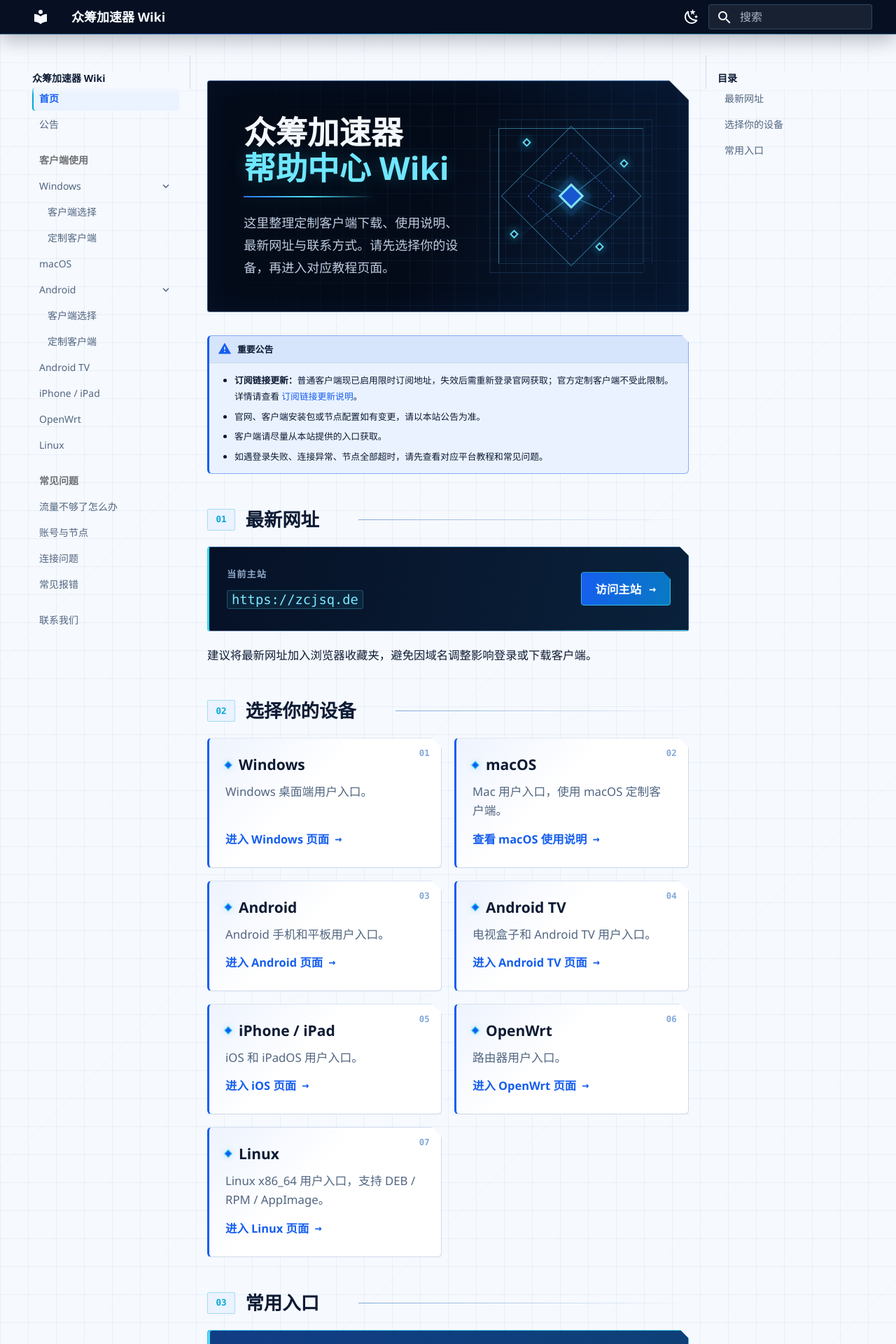
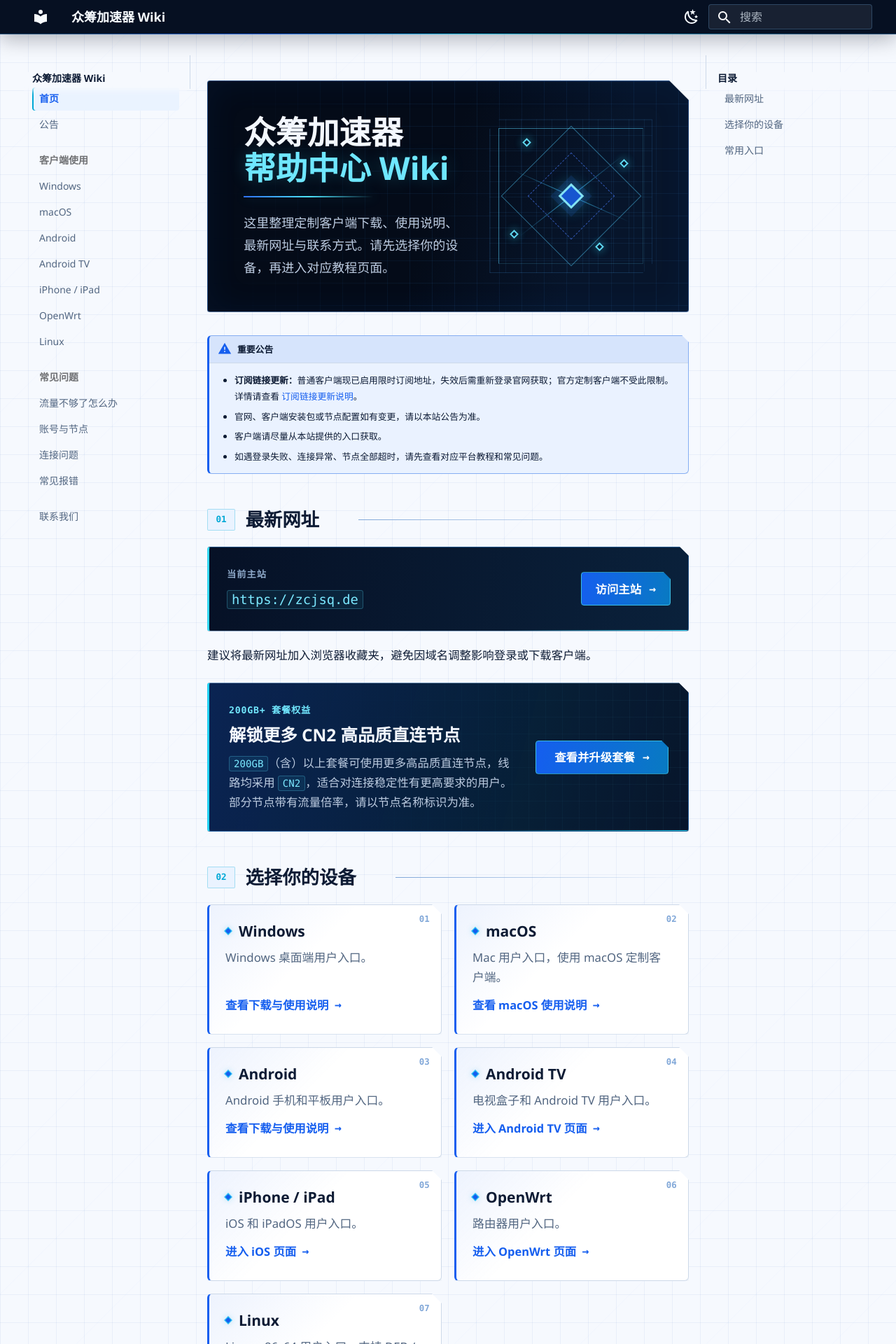
Before and after one commit to Netflixxp/airport-wiki, an MkDocs documentation site: the page built from docs/index.md, in a window 1280 px wide. Shown: the top 1920 px of the page at 70% size. Built offline with MkDocs 1.6.1 and Material for MkDocs 9.7.7, drawn with Linux system fonts in a browser that asks for light colours.

Commit message:
Simplify client navigation and highlight premium plans

```diff
--- a/docs/index.md
+++ b/docs/index.md
@@ -34,23 +34,32 @@
 
 建议将最新网址加入浏览器收藏夹，避免因域名调整影响登录或下载客户端。
 
+<section class="plan-highlight" aria-labelledby="plan-highlight-title">
+  <div class="plan-highlight-copy">
+    <span class="plan-highlight-kicker">200GB+ 套餐权益</span>
+    <h2 id="plan-highlight-title">解锁更多 CN2 高品质直连节点</h2>
+    <p><code>200GB</code>（含）以上套餐可使用更多高品质直连节点，线路均采用 <code>CN2</code>，适合对连接稳定性有更高要求的用户。部分节点带有流量倍率，请以节点名称标识为准。</p>
+  </div>
+  <a class="doc-button plan-highlight-action" href="https://zcjsq.de">查看并升级套餐</a>
+</section>
+
 ## 选择你的设备 {.home-section-title}
 
 <div class="doc-card-grid">
-  <a class="doc-card" href="platforms/windows/">
+  <a class="doc-card" href="clients/windows-client-a/">
     <span class="doc-card-title">Windows</span>
     <span class="doc-card-text">Windows 桌面端用户入口。</span>
-    <span class="doc-card-meta">进入 Windows 页面</span>
+    <span class="doc-card-meta">查看下载与使用说明</span>
   </a>
   <a class="doc-card" href="clients/macos-client-a/">
     <span class="doc-card-title">macOS</span>
     <span class="doc-card-text">Mac 用户入口，使用 macOS 定制客户端。</span>
     <span class="doc-card-meta">查看 macOS 使用说明</span>
   </a>
-  <a class="doc-card" href="platforms/android/">
+  <a class="doc-card" href="clients/android-client-a/">
     <span class="doc-card-title">Android</span>
     <span class="doc-card-text">Android 手机和平板用户入口。</span>
-    <span class="doc-card-meta">进入 Android 页面</span>
+    <span class="doc-card-meta">查看下载与使用说明</span>
   </a>
   <a class="doc-card" href="clients/android-tv/">
     <span class="doc-card-title">Android TV</span>
--- a/docs/stylesheets/extra.css
+++ b/docs/stylesheets/extra.css
@@ -1008,6 +1008,99 @@ body {
   border-color: rgba(89, 211, 243, 0.28);
 }
 
+.plan-highlight {
+  position: relative;
+  display: grid;
+  grid-template-columns: minmax(0, 1fr) auto;
+  align-items: center;
+  gap: 1.4rem;
+  margin: 1.25rem 0 1.8rem;
+  padding: 1.35rem 1.4rem;
+  color: var(--doc-hero-text);
+  background:
+    linear-gradient(105deg, rgba(21, 94, 239, 0.2), rgba(0, 168, 214, 0.07) 65%, transparent),
+    var(--doc-hero-bg);
+  border: 1px solid rgba(76, 172, 255, 0.46);
+  border-left: 3px solid var(--doc-signal-bright);
+  border-radius: 4px;
+  box-shadow: var(--doc-shadow-tech);
+  clip-path: polygon(0 0, calc(100% - 14px) 0, 100% 14px, 100% 100%, 0 100%);
+  isolation: isolate;
+  overflow: hidden;
+  animation: tech-reveal 420ms 120ms ease-out both;
+}
+
+.plan-highlight::before {
+  position: absolute;
+  inset: 0;
+  z-index: -1;
+  content: "";
+  background-image:
+    linear-gradient(rgba(91, 214, 244, 0.055) 1px, transparent 1px),
+    linear-gradient(90deg, rgba(91, 214, 244, 0.055) 1px, transparent 1px);
+  background-size: 24px 24px;
+  -webkit-mask-image: linear-gradient(90deg, transparent 20%, #000);
+  mask-image: linear-gradient(90deg, transparent 20%, #000);
+}
+
+.plan-highlight::after {
+  position: absolute;
+  right: 0;
+  bottom: 0;
+  width: 42%;
+  height: 1px;
+  content: "";
+  background: linear-gradient(90deg, transparent, var(--doc-signal-bright));
+}
+
+.plan-highlight-copy,
+.plan-highlight-action {
+  position: relative;
+  z-index: 1;
+}
+
+.plan-highlight-kicker {
+  display: block;
+  margin-bottom: 0.38rem;
+  color: #72e8ff;
+  font-family: var(--doc-font-mono);
+  font-size: 0.66rem;
+  font-weight: 700;
+  letter-spacing: 0.06em;
+}
+
+.md-typeset .plan-highlight h2 {
+  margin: 0 0 0.45rem;
+  padding: 0;
+  color: var(--doc-hero-text);
+  font-size: 1.22rem;
+  line-height: 1.35;
+}
+
+.md-typeset .plan-highlight h2::before,
+.md-typeset .plan-highlight h2::after {
+  display: none;
+}
+
+.md-typeset .plan-highlight p {
+  max-width: 46rem;
+  margin: 0;
+  color: #bdcce1;
+  font-size: 0.82rem;
+  line-height: 1.7;
+}
+
+.md-typeset .plan-highlight code {
+  color: #7be8ff;
+  background: rgba(57, 209, 238, 0.08);
+  border-color: rgba(89, 211, 243, 0.28);
+}
+
+.plan-highlight-action {
+  min-width: 9.5rem;
+  white-space: nowrap;
+}
+
 .eyebrow {
   color: #8da8c8 !important;
   font-family: var(--doc-font-mono);
@@ -1347,6 +1440,20 @@ body {
     margin-top: 0.85rem;
   }
 
+  .plan-highlight {
+    grid-template-columns: 1fr;
+    gap: 0.9rem;
+    padding: 1.1rem;
+  }
+
+  .md-typeset .plan-highlight h2 {
+    font-size: 1.12rem;
+  }
+
+  .plan-highlight-action {
+    width: 100%;
+  }
+
   .doc-card,
   .decision-card,
   .contact-item {
@@ -1392,6 +1499,7 @@ body {
   .home-hero,
   .doc-card,
   .address-panel,
+  .plan-highlight,
   .quick-links .quick-link-featured,
   .network-node {
     opacity: 1;
--- a/mkdocs.yml
+++ b/mkdocs.yml
@@ -33,13 +33,9 @@ nav:
   - 首页: index.md
   - 公告: notice.md
   - 客户端使用:
-      - Windows:
-          - 客户端选择: platforms/windows.md
-          - 定制客户端: clients/windows-client-a.md
+      - Windows: clients/windows-client-a.md
       - macOS: clients/macos-client-a.md
-      - Android:
-          - 客户端选择: platforms/android.md
-          - 定制客户端: clients/android-client-a.md
+      - Android: clients/android-client-a.md
       - Android TV: clients/android-tv.md
       - iPhone / iPad: clients/ios.md
       - OpenWrt: clients/openwrt.md
```
Also changed, not shown: docs/clients/android-client-a.md (+2 -2 lines), docs/clients/windows-client-a.md (+2 -2 lines), docs/platforms/android.md (deleted, +0 -16 lines), docs/platforms/windows.md (deleted, +0 -14 lines).
